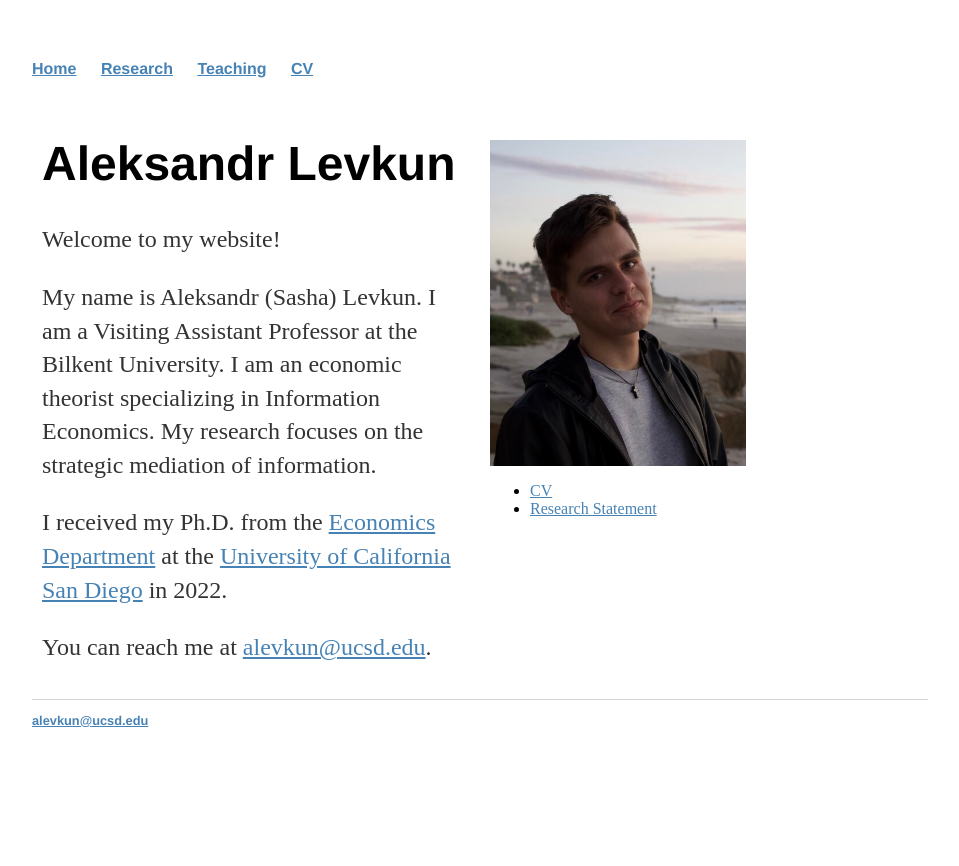
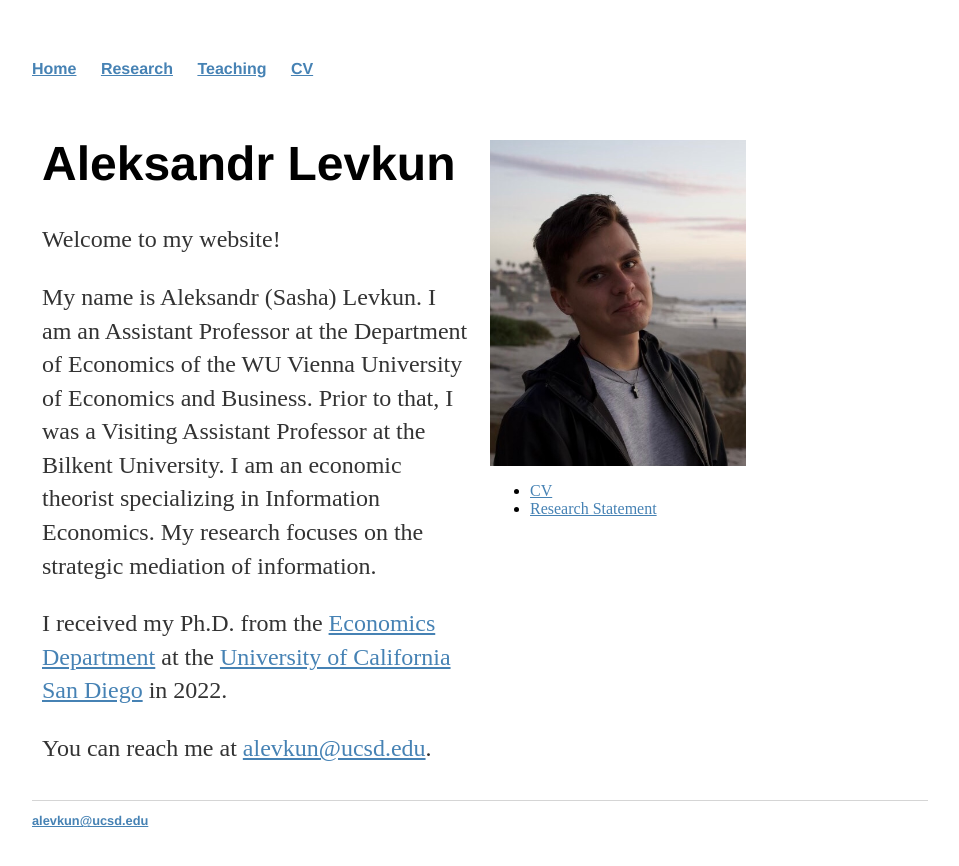
Before and after one commit to alevkun/alevkun.github.io, a Jekyll site: the page built from index.html, in a window 1280 px wide. Shown: the top 866 px of the page, without its empty margins (160-1119 px from the left). Built offline with Jekyll 4.4.1, drawn with Linux system fonts in a browser that asks for light colours.

Commit message:
Update index.html

```diff
--- a/index.html
+++ b/index.html
@@ -6,7 +6,7 @@ title: Aleksandr Levkun
   <div class="column left" style="background-color:White;">
     <h1>Aleksandr Levkun</h1>
     <p>Welcome to my website!</p>
-    <p>My name is Aleksandr (Sasha) Levkun. I am a Visiting Assistant Professor at the Bilkent University. I am an economic theorist specializing in Information Economics. My research focuses on the strategic mediation of information. </p>
+    <p>My name is Aleksandr (Sasha) Levkun. I am an Assistant Professor at the Department of Economics of the WU Vienna University of Economics and Business. Prior to that, I was a Visiting Assistant Professor at the Bilkent University. I am an economic theorist specializing in Information Economics. My research focuses on the strategic mediation of information. </p>
     <p>I received my Ph.D. from the <a href="https://economics.ucsd.edu/">Economics Department</a> at the <a href="https://www.ucsd.edu/">University of California San Diego</a> in 2022.
     <p>You can reach me at <a href="mailto:alevkun@ucsd.edu">alevkun@ucsd.edu</a>.</p>
   </div>
```
